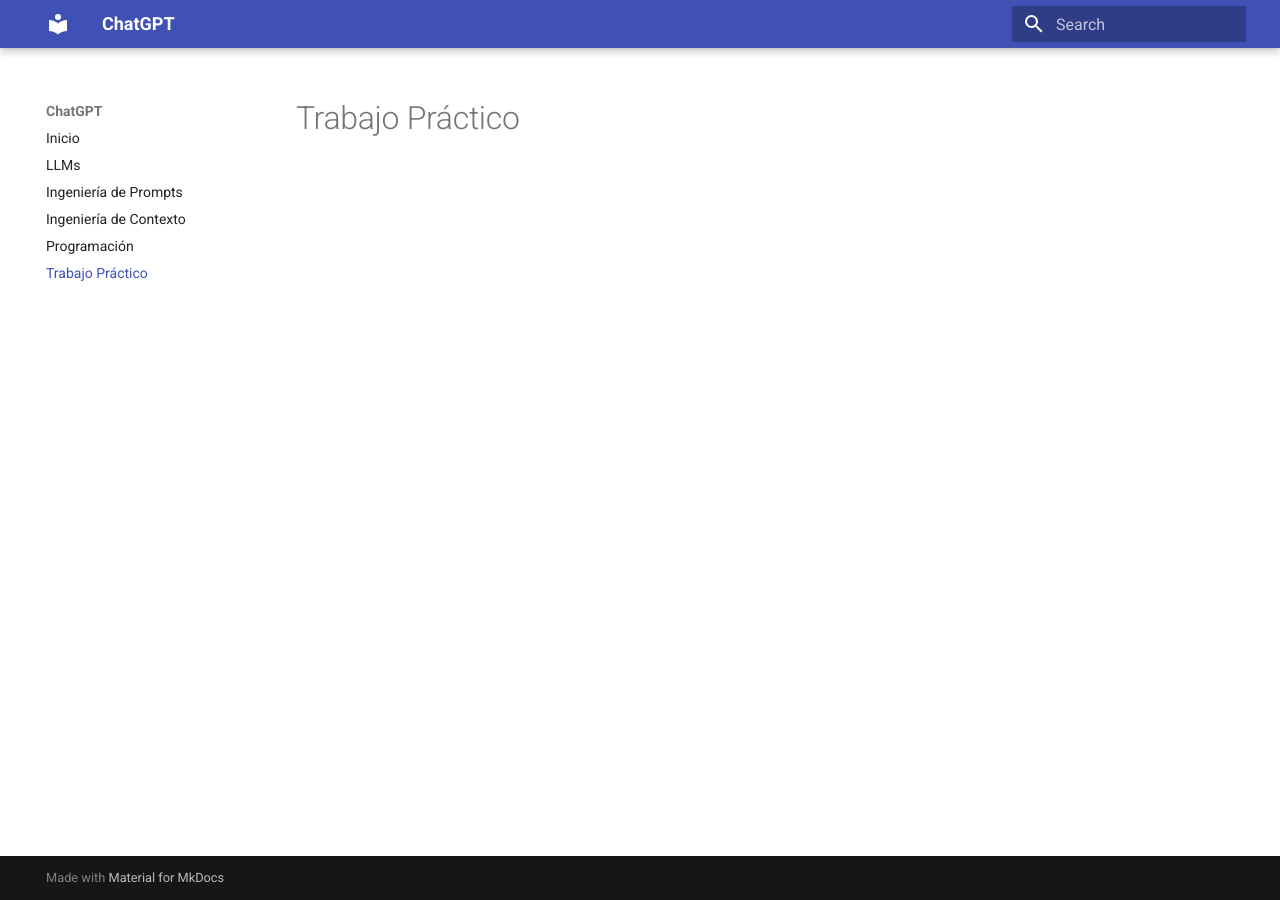
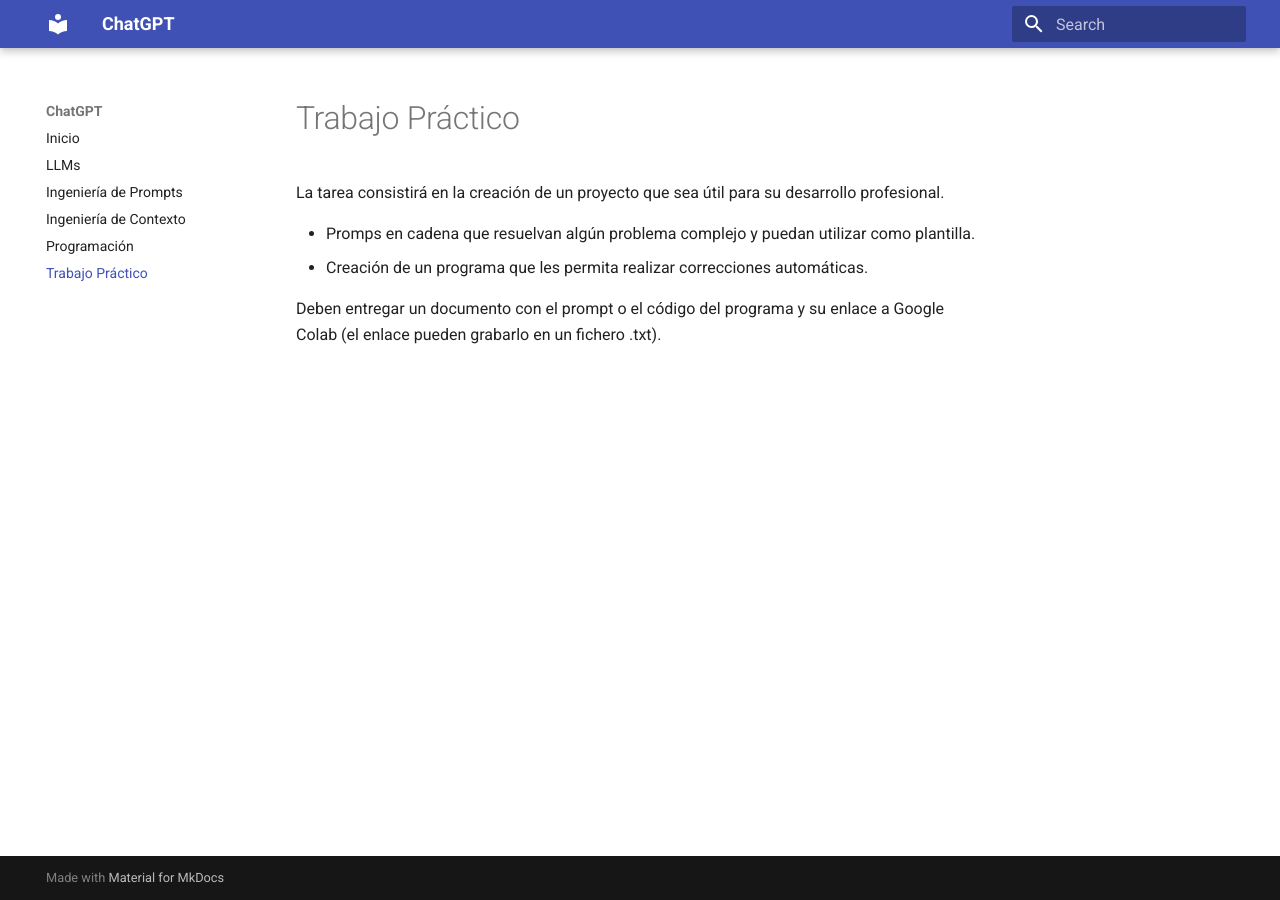
Before and after one commit to Mltechdrawer/ChatGPT, an MkDocs documentation site: the page built from docs/5_Trabajo Práctico/index.md, in a window 1280 px wide. Built offline with MkDocs 1.6.1 and Material for MkDocs 9.7.7, drawn with Linux system fonts in a browser that asks for light colours.

Commit message:
Actualización de contenidos

```diff
--- a/docs/5_Trabajo Práctico/index.md
+++ b/docs/5_Trabajo Práctico/index.md
@@ -1 +1,11 @@
 # Trabajo Práctico
+
+
+
+
+La tarea consistirá en la creación de un proyecto que sea útil para su desarrollo profesional.
+
+- Promps en cadena que resuelvan algún problema complejo y puedan utilizar como plantilla.
+- Creación de un programa que les permita realizar correcciones automáticas.
+
+Deben entregar un documento con el prompt o el código del programa y su enlace a Google Colab (el enlace pueden grabarlo en un fichero .txt).
```
